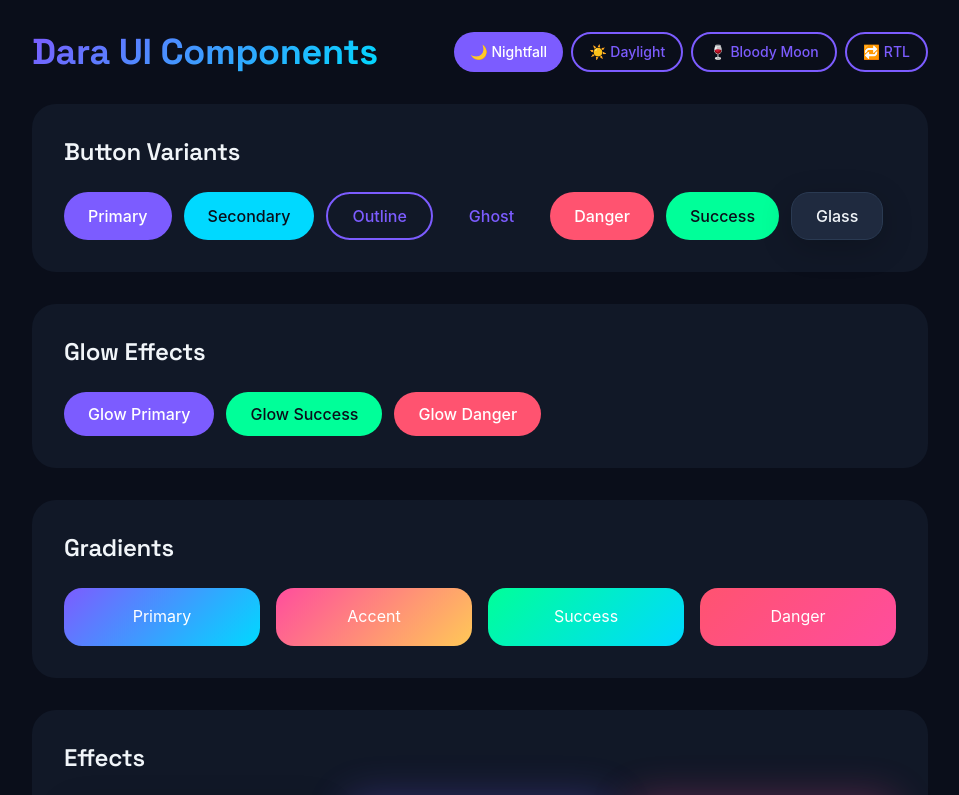
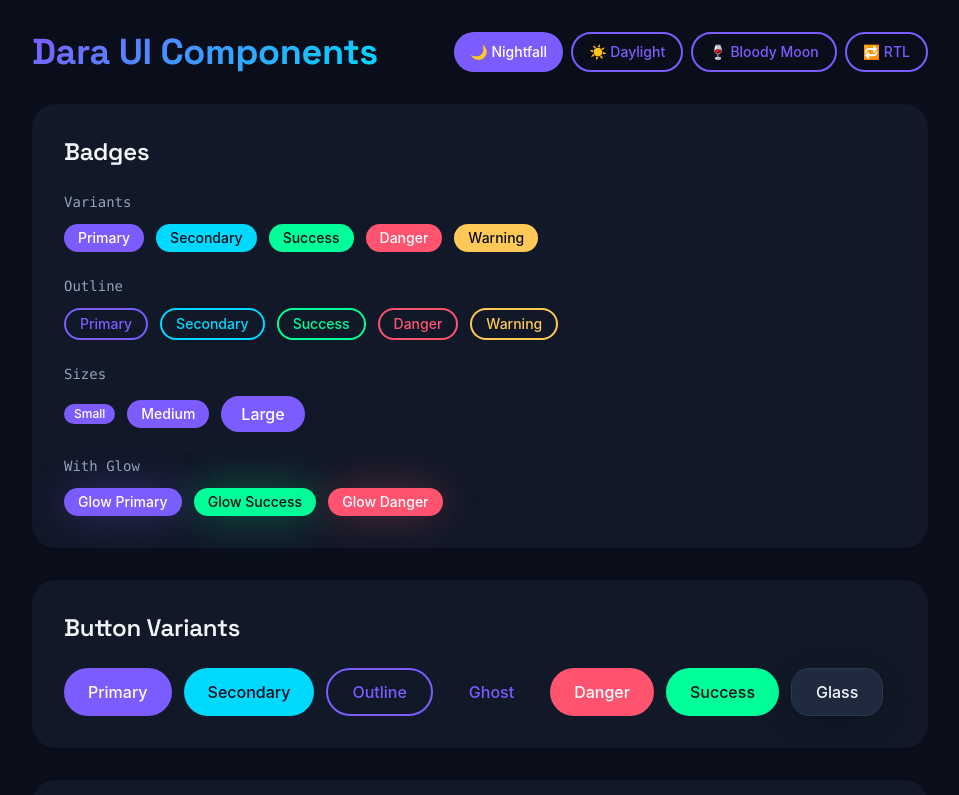
Before and after one commit to idarigan/dara-ui, a React (Vite) app: page / in a window 1280 px wide. Shown: the top 795 px of the page, without its empty margins (160-1119 px from the left). Built offline with nearby package versions, Linux system fonts and the light colour scheme; a web font is replaced by a local one.

Commit message:
demo(App): add Badge component showcase section

```diff
--- a/src/App.tsx
+++ b/src/App.tsx
@@ -1,5 +1,6 @@
 import React, { useState, useEffect } from "react";
 import Button from "./components/Button/Button";
+import { Badge } from "./components/Badge/Badge";
 import useDirection from "./hooks/useDirection";
 import "./styles/index.css";
 
@@ -20,13 +21,11 @@ function App() {
   return (
     <div className="min-h-screen p-8 transition-theme">
       <div className="max-w-4xl mx-auto">
-        {/* Header */}
+        {/* Header - same as before */}
         <div className="flex justify-between items-center mb-8 flex-wrap gap-4">
           <h1 className="text-4xl font-bold text-gradient-primary">
             Dara UI Components
           </h1>
-
-          {/* Theme Switcher */}
           <div className="flex gap-2 flex-wrap">
             <Button
               size="sm"
@@ -55,6 +54,80 @@ function App() {
           </div>
         </div>
 
+        {/* ----- BADGE SHOWCASE (NEW) ----- */}
+        <section className="p-8 mb-8 rounded-[var(--radius-large)] bg-[var(--color-bg-secondary)]">
+          <h2 className="text-2xl font-semibold mb-6">Badges</h2>
+
+          {/* Variants */}
+          <div className="mb-6">
+            <p className="text-sm text-[var(--color-text-secondary)] mb-3 font-mono">
+              Variants
+            </p>
+            <div className="flex flex-wrap gap-3">
+              <Badge variant="primary">Primary</Badge>
+              <Badge variant="secondary">Secondary</Badge>
+              <Badge variant="success">Success</Badge>
+              <Badge variant="danger">Danger</Badge>
+              <Badge variant="warning">Warning</Badge>
+            </div>
+          </div>
+
+          {/* Outline */}
+          <div className="mb-6">
+            <p className="text-sm text-[var(--color-text-secondary)] mb-3 font-mono">
+              Outline
+            </p>
+            <div className="flex flex-wrap gap-3">
+              <Badge outline variant="primary">
+                Primary
+              </Badge>
+              <Badge outline variant="secondary">
+                Secondary
+              </Badge>
+              <Badge outline variant="success">
+                Success
+              </Badge>
+              <Badge outline variant="danger">
+                Danger
+              </Badge>
+              <Badge outline variant="warning">
+                Warning
+              </Badge>
+            </div>
+          </div>
+
+          {/* Sizes */}
+          <div className="mb-6">
+            <p className="text-sm text-[var(--color-text-secondary)] mb-3 font-mono">
+              Sizes
+            </p>
+            <div className="flex flex-wrap gap-3 items-center">
+              <Badge size="sm">Small</Badge>
+              <Badge size="md">Medium</Badge>
+              <Badge size="lg">Large</Badge>
+            </div>
+          </div>
+
+          {/* With Glow */}
+          <div>
+            <p className="text-sm text-[var(--color-text-secondary)] mb-3 font-mono">
+              With Glow
+            </p>
+            <div className="flex flex-wrap gap-3">
+              <Badge glow variant="primary">
+                Glow Primary
+              </Badge>
+              <Badge glow variant="success">
+                Glow Success
+              </Badge>
+              <Badge glow variant="danger">
+                Glow Danger
+              </Badge>
+            </div>
+          </div>
+        </section>
+
+        {/* ----- EXISTING SECTIONS ----- */}
         {/* Button Showcase */}
         <section className="p-8 mb-8 rounded-[var(--radius-large)] bg-[var(--color-bg-secondary)]">
           <h2 className="text-2xl font-semibold mb-6">Button Variants</h2>
```
